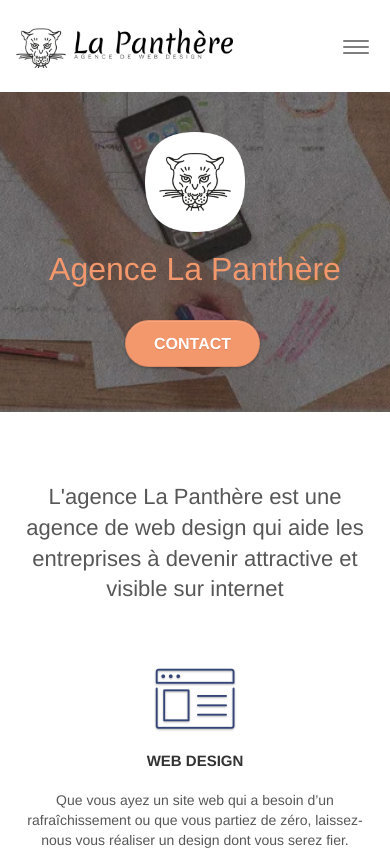
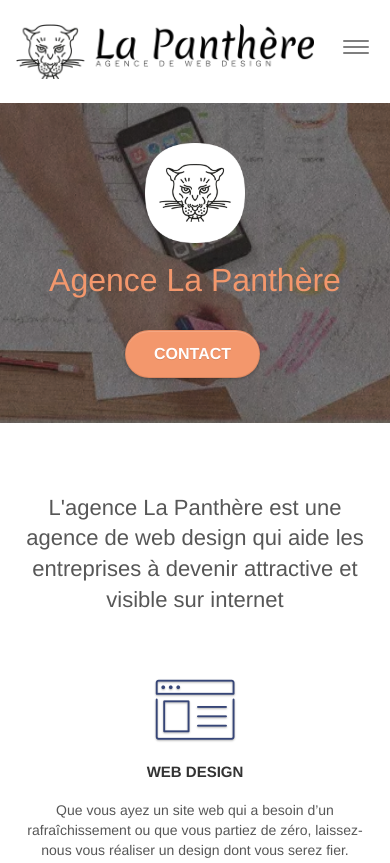
Before and after one commit to 4Sitam4/Optimised-P4-Optimisez-un-site-web-existant, a plain HTML site: page index.html in a window 390 px wide. Shown: the top 863 px of the page. Drawn offline with Linux system fonts and the light colour scheme.

Commit message:
corr css file to display the logo

```diff
--- a/style.css
+++ b/style.css
@@ -306,13 +306,8 @@ a:hover {
 }
 
 .navbar-brand img {
-  max-height: 200px;
-  margin: 0 5px 0 0;
-  display: inline;
-}
-
-.navbar-brand img[src$="svg"] {
-  min-width: 100px;
+  max-height: 55px;
+  width: auto;
 }
 
 .nav-center .navbar-brand img {
@@ -961,10 +956,6 @@ h4 {
     -webkit-box-shadow: none;
     box-shadow: none;
   }
-  .navbar-brand img {
-    max-height: 40px;
-    width: auto;
-  }
   .nav-invert .navbar-header {
     float: none;
     width: 100%;
```
